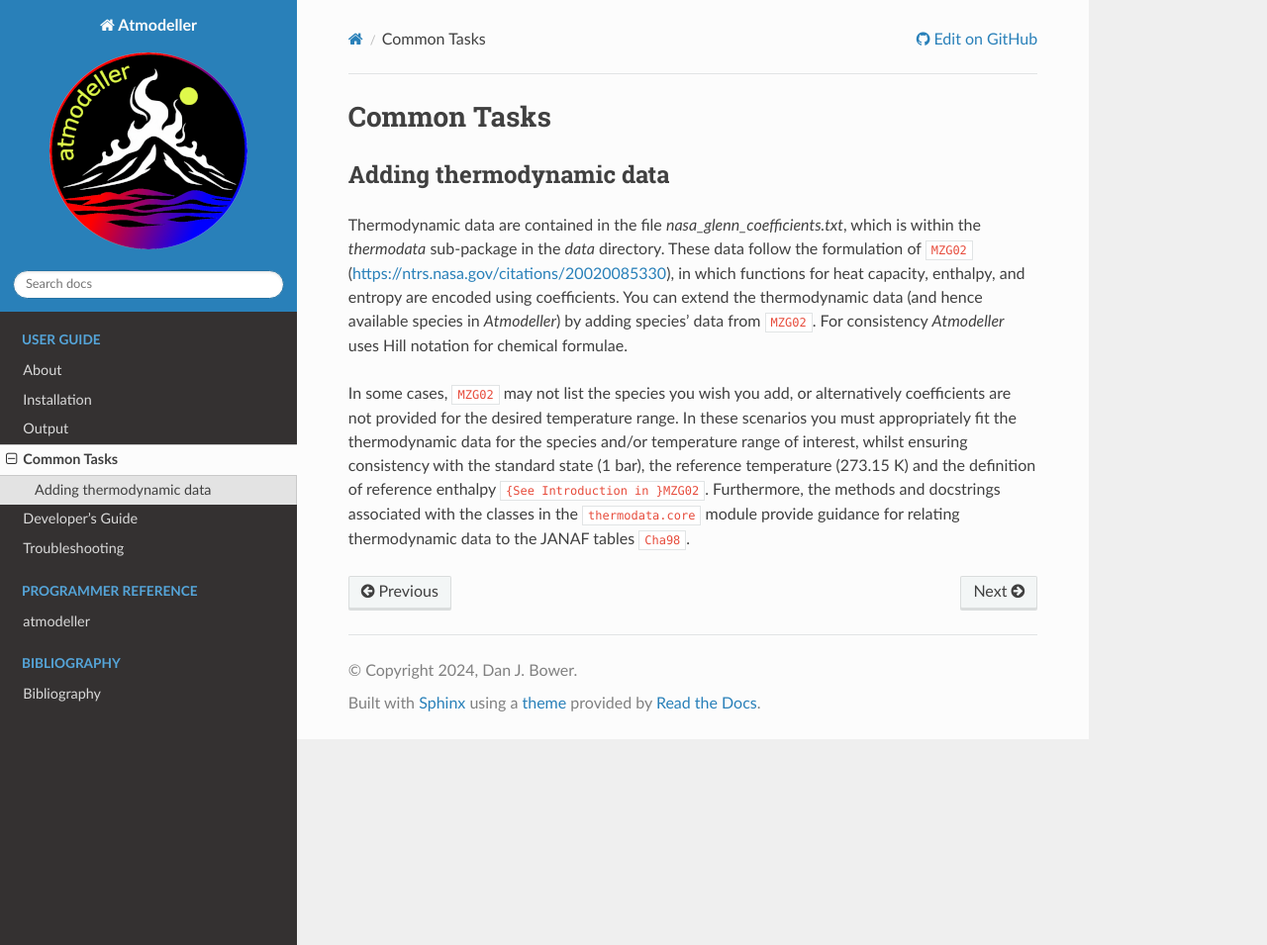
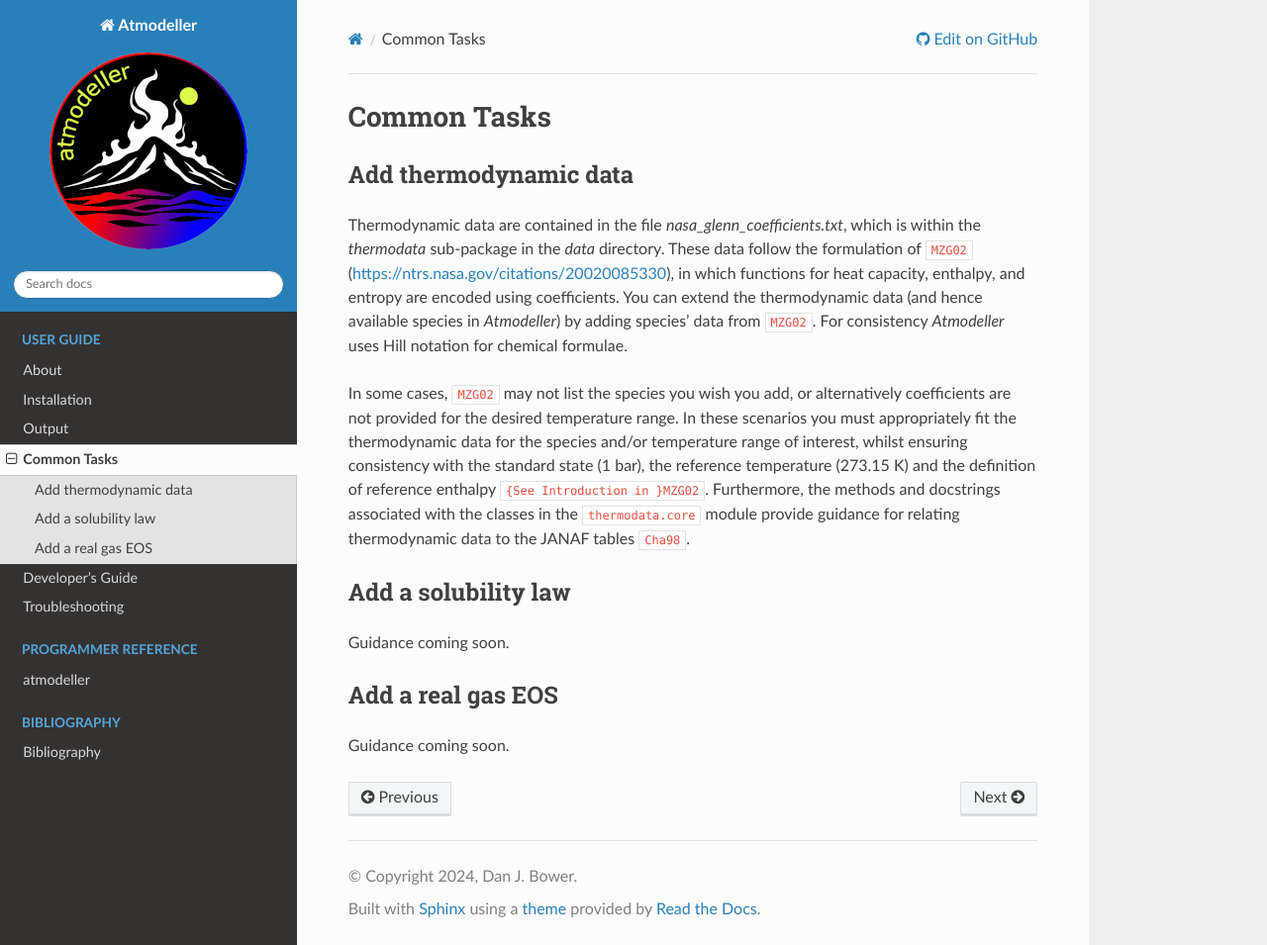
Before and after one commit to kaustubhhakim/atmodeller, a Sphinx documentation site: the page built from docs/common_tasks.rst, in a window 1280 px wide and 955 px high. Shown: the whole window at 99% size. Built offline with Sphinx 7.4.7 and the Read the Docs theme 3.1.0, drawn with Linux system fonts in a browser that asks for light colours; pages that are not in the unit, such as notebooks, are missing from menus; cross-references to code outside the pages are shown as plain code.

Commit message:
docs: update common tasks

```diff
--- a/docs/common_tasks.rst
+++ b/docs/common_tasks.rst
@@ -1,9 +1,19 @@
 Common Tasks
 ============
 
-Adding thermodynamic data
--------------------------
+Add thermodynamic data
+----------------------
 
 Thermodynamic data are contained in the file `nasa_glenn_coefficients.txt`, which is within the `thermodata` sub-package in the `data` directory. These data follow the formulation of :cite:t:`MZG02` (https://ntrs.nasa.gov/citations/20020085330), in which functions for heat capacity, enthalpy, and entropy are encoded using coefficients. You can extend the thermodynamic data (and hence available species in *Atmodeller*) by adding species' data from :cite:t:`MZG02`. For consistency *Atmodeller* uses Hill notation for chemical formulae.
 
 In some cases, :cite:t:`MZG02` may not list the species you wish you add, or alternatively coefficients are not provided for the desired temperature range. In these scenarios you must appropriately fit the thermodynamic data for the species and/or temperature range of interest, whilst ensuring consistency with the standard state (1 bar), the reference temperature (273.15 K) and the definition of reference enthalpy :cite:p:`{See Introduction in }MZG02`. Furthermore, the methods and docstrings associated with the classes in the ``thermodata.core`` module provide guidance for relating thermodynamic data to the JANAF tables :cite:p:`Cha98`.
+
+Add a solubility law
+--------------------
+
+Guidance coming soon.
+
+Add a real gas EOS
+------------------
+
+Guidance coming soon.
```
